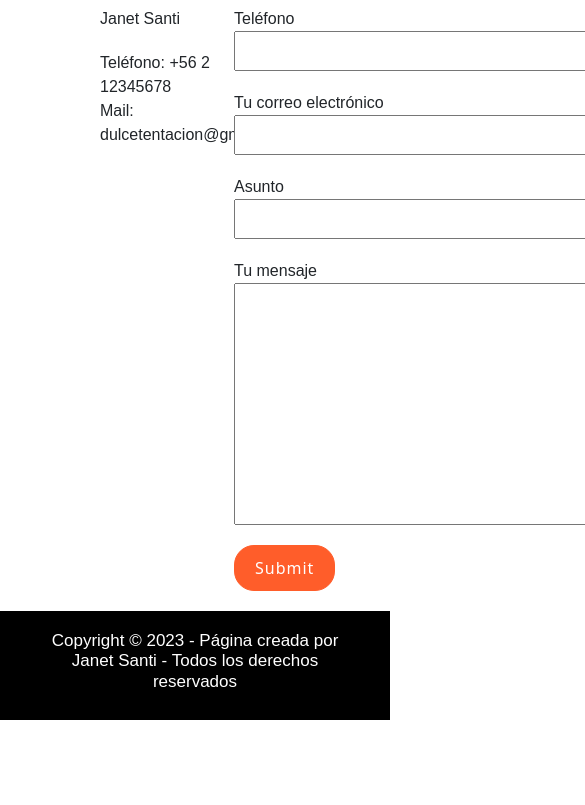
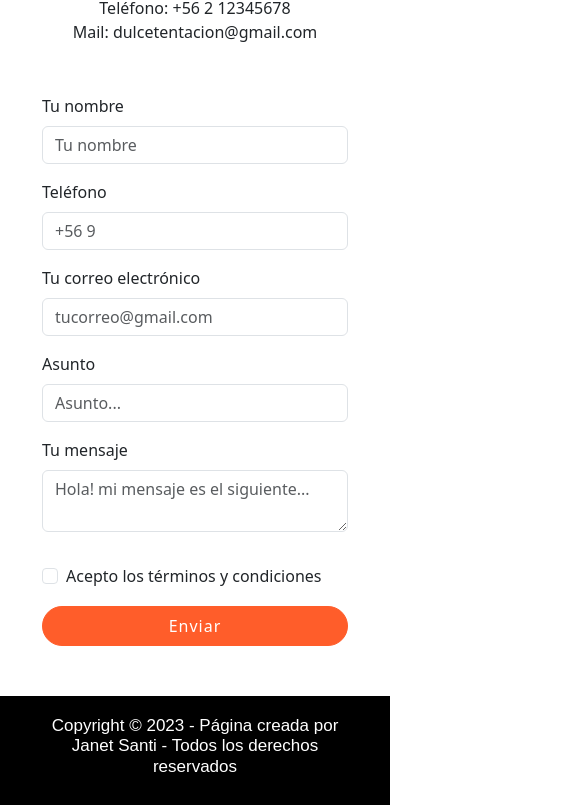
Before and after one commit to janeta-k/PreEntrega2Santi, a plain HTML site: page pages/contacto.html in a window 390 px wide. Shown: the part 254-1059 px from the top of the page, 585 px wide, since content can reach past the window. Before the commit the page ends 974 px from the top, so only its background shows below. Drawn offline with nearby package versions, Linux system fonts and the light colour scheme.

Commit message:
Página de contacto responsive para mobile. Se agregó un archivo js

```diff
--- /dev/null
+++ b/js/form.js
@@ -0,0 +1,19 @@
+// Example starter JavaScript for disabling form submissions if there are invalid fields
+(() => {
+    'use strict'
+
+    // Fetch all the forms we want to apply custom Bootstrap validation styles to
+    const forms = document.querySelectorAll('.needs-validation')
+
+    // Loop over them and prevent submission
+    Array.from(forms).forEach(form => {
+      form.addEventListener('submit', event => {
+        if (!form.checkValidity()) {
+          event.preventDefault()
+          event.stopPropagation()
+        }
+
+        form.classList.add('was-validated')
+      }, false)
+    })
+  })()
--- a/pages/contacto.html
+++ b/pages/contacto.html
@@ -26,7 +26,7 @@
         <div class="collapse navbar-collapse" id="navbarNav">
           <ul class="navbar-nav ml-auto ">
             <li class="nav-item ">
-              <a class="nav-link active" aria-current="page" href="../index.html">Inicio</a>
+              <a class="nav-link" href="../index.html">Inicio</a>
             </li>
             <li class="nav-item">
               <a class="nav-link" href="./productos.html">Productos</a>
@@ -38,7 +38,7 @@
               <a class="nav-link" href="./nosotros.html">Nosotros</a>
             </li>
             <li class="nav-item">
-              <a class="nav-link" href="./contacto.html">Contacto</a>
+              <a class="nav-link active" aria-current="page" href="./contacto.html">Contacto</a>
             </li>
         </div>
 
@@ -48,7 +48,77 @@
   </header>
 
   <section class="contacto">
-    <div class="contacto__info-container">
+    <div class="container ">
+      <div class="row">
+
+        <div class="col-lg-6 contacto__info-container">
+          <h3 class="contacto__title">Contáctame directamente</h3>
+          <p class="contacto__name">Janet Santi</p>
+          <p class="contacto__tel">Teléfono: +56 2 12345678</p>
+          <p class="contacto__mail">Mail: dulcetentacion@gmail.com</p>
+        </div>
+
+        <div class="col-lg-6 contacto__form-container">
+          <form class="row g-3 needs-validation" novalidate>
+            <div class="col-12">
+              <label for="validationCustom01" class="form-label">Tu nombre</label>
+              <input type="text" class="form-control" id="validationCustom01" placeholder="Tu nombre" required>
+              <div class="valid-feedback">
+                Looks good!
+              </div>
+            </div>
+            <div class="col-12">
+              <label for="validationCustom02" class="form-label">Teléfono</label>
+              <input type="tel" class="form-control" id="validationCustom02" placeholder="+56 9 " required>
+              <div class="valid-feedback">
+                Looks good!
+              </div>
+            </div>
+            <div class="col-12">
+              <label for="validationCustom02" class="form-label">Tu correo electrónico</label>
+              <input type="email" class="form-control" id="validationCustom02" placeholder="tucorreo@gmail.com" required>
+              <div class="valid-feedback">
+                Looks good!
+              </div>
+            </div>
+            <div class="col-12">
+              <label for="validationCustom02" class="form-label">Asunto</label>
+              <input type="text" class="form-control" id="validationCustom02" placeholder="Asunto..." required>
+              <div class="valid-feedback">
+                Looks good!
+              </div>
+            </div>
+
+            <div class="mb-3">
+              <label for="validationTextarea" class="form-label">Tu mensaje</label>
+              <textarea class="form-control" id="validationTextarea" placeholder="Hola! mi mensaje es el siguiente..." required></textarea>
+              <div class="invalid-feedback">
+                Introduzca un mensaje en el área de texto.
+              </div>
+            </div>
+
+            <div class="col-12">
+              <div class="form-check">
+                <input class="form-check-input" type="checkbox" value="" id="invalidCheck" required>
+                <label class="form-check-label" for="invalidCheck">
+                  Acepto los términos y condiciones
+                </label>
+                <div class="invalid-feedback">
+                  Debe estar de acuerdo antes de enviar.
+                </div>
+              </div>
+            </div>
+
+            <div class="col-12">
+              <button class="contacto__button" type="submit">Enviar</button>
+            </div>
+          </form>
+        </div>
+      </div>
+    </div>
+  </section>
+
+  <!-- <div class="contacto__info-container">
     <h3 class="contacto__title">Contáctame directamente</h3>
     <p class="contacto__name">Janet Santi</p>
     <p class="contacto__tel">Teléfono: +56 2 12345678</p>
@@ -76,9 +146,7 @@
 
 
     </form>
-
-    </div>
-  </section>
+  </div> -->
 
   <footer class="footer">
     <div class="container text-center">
@@ -92,6 +160,8 @@
       </div>
     </div>
   </footer>
+
+  <script src="../js/form.js"></script>
   <script src="https://cdn.jsdelivr.net/npm/bootstrap@5.3.0-alpha1/dist/js/bootstrap.bundle.min.js"
     integrity="sha384-w76AqPfDkMBDXo30jS1Sgez6pr3x5MlQ1ZAGC+nuZB+EYdgRZgiwxhTBTkF7CXvN"
     crossorigin="anonymous"></script>
--- a/styles/estilos.css
+++ b/styles/estilos.css
@@ -24,6 +24,10 @@
 
 p{
     margin-bottom: 0;
+}
+
+.btn:hover {
+    border-color: black;
 }
 
 :root {
@@ -320,12 +324,6 @@ p{
     margin: 70px 0px 20px 0px;
 }
 
-.contacto__info-container {
-    width: 60%;
-    padding: 0px 0px 0px 100px;
-    font-family: var(--montserrat);
-}
-
 .contacto__title {
     color: #503629;
     font-family: sans-serif;
@@ -336,11 +334,6 @@ p{
 .contacto__name,
 .contacto__tel {
     margin-top: 20px;
-}
-
-.contacto__form {
-    display: flex;
-    flex-direction: column;
 }
 
 .contacto__label {
@@ -354,14 +347,11 @@ p{
 }
 
 .contacto__button {
-    align-self: flex-start;
-    margin-top: 20px;
     border-radius: 20px;
-    padding: 10px 20px;
+    padding: 7px 20px;
     letter-spacing: 1px;
     background-color: #ff5d2a;
     border: solid 1px #ff5d2a;
-    cursor: pointer;
     color: white;
 }
 
@@ -443,15 +433,30 @@ p{
         text-align: center;
         margin: 0;
     }
-
     .nosotros__text {
         letter-spacing: 0.5px;
     }
-
     .nosotros__img {
         width: 100%;
         height: auto;
         margin-top: 30px;
+    }
+
+/******CONTACTO******/
+    .contacto__info-container{
+        text-align: center;
+    }
+    .contacto__title{
+        font-size: 1.5rem;
+    }
+    .contacto__form-container{
+        margin-top: 20px;
+    }
+    form{
+        padding: 30px;
+    }
+    .contacto__button{
+        width: 100%;
     }
 
 }
```
Lines whose indentation alone changed are shown as unchanged.
